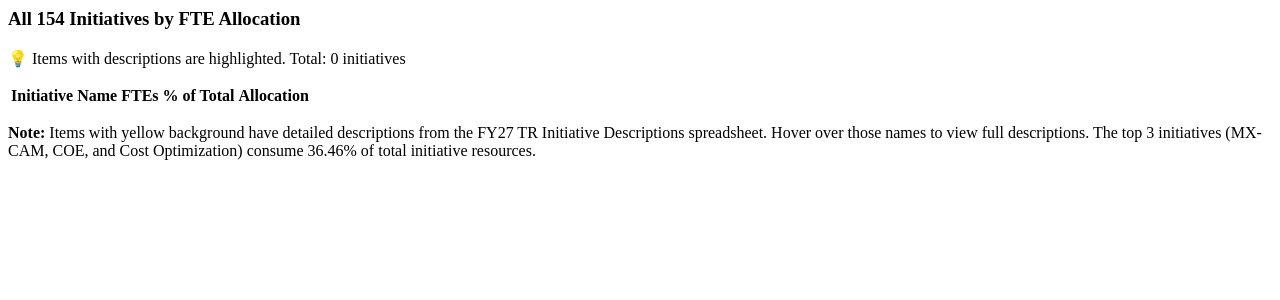
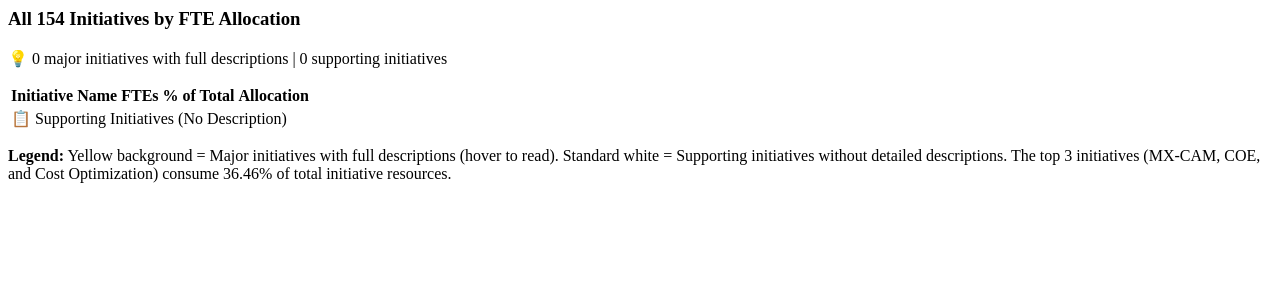
Before and after one commit to mgmccor/FinTech-FTE-Dashboard, a Python web app: template templates/initiatives.html in a window 1280 px wide. Shown: the top 300 px of the page. Run offline with Jinja, Linux system fonts and the light colour scheme; the template is opened without the code that fills it, so the values that code supplies are empty.

Commit message:
Feature: Group initiatives with and without descriptions separately
- Major initiatives with full descriptions appear first with yellow background
- Visual section divider separates them from supporting initiatives
- Supporting initiatives (no descriptions) grouped together below
- Updated static HTML, Flask templates for consistency
- Count display shows breakdown: X major + Y supporting initiatives

```diff
--- a/templates/initiatives.html
+++ b/templates/initiatives.html
@@ -1,6 +1,8 @@
 <div class="space-y-6">
     <h3 class="text-xl font-semibold text-[#1f2937]">All 154 Initiatives by FTE Allocation</h3>
-    <p class="text-sm text-[#6b7280] mb-4">💡 Items with descriptions are highlighted. Total: {{ initiatives | length }} initiatives</p>
+    {% set with_desc = initiatives | selectattr('description') | list %}
+    {% set without_desc = initiatives | rejectattr('description') | list %}
+    <p class="text-sm text-[#6b7280] mb-4">💡 {{ with_desc | length }} major initiatives with full descriptions | {{ without_desc | length }} supporting initiatives</p>
     <div class="bg-white rounded-lg shadow-md overflow-y-auto" style="max-height: 800px;">
         <table class="w-full">
             <thead>
@@ -12,18 +14,38 @@
                 </tr>
             </thead>
             <tbody>
-                {% for initiative in initiatives %}
-                <tr class="border-b border-[#e5e7eb] hover:bg-[#f9fafb] transition-colors group relative {% if initiative.description %}bg-yellow-50{% endif %}">
-                    <td class="px-6 py-4 font-medium text-[#1f2937] {% if initiative.description %}cursor-help{% endif %}" data-id="{{ initiative.id }}">
+                <!-- MAJOR INITIATIVES WITH DESCRIPTIONS -->
+                {% for initiative in with_desc %}
+                <tr class="border-b border-[#e5e7eb] hover:bg-[#f9fafb] transition-colors group relative bg-yellow-50">
+                    <td class="px-6 py-4 font-medium text-[#1f2937] cursor-help" data-id="{{ initiative.id }}">
                         {{ initiative.name }}
-                        {% if initiative.description %}
                         <!-- Tooltip -->
                         <div class="hidden group-hover:block absolute left-0 right-0 top-full bg-gray-900 text-white p-4 rounded-lg shadow-lg z-50 w-96 text-xs mt-2 pointer-events-none" style="white-space: normal; line-height: 1.4;">
                             <p class="font-semibold mb-2 text-[#ffc220]">{{ initiative.name }}</p>
                             <p class="text-gray-200">{{ initiative.description }}</p>
                         </div>
-                        {% endif %}
                     </td>
+                    <td class="px-6 py-4 text-right text-[#0053e2] font-semibold">{{ "%.2f" | format(initiative.fte) }}</td>
+                    <td class="px-6 py-4 text-right text-[#6b7280]">{{ "%.2f" | format(initiative.percent) }}%</td>
+                    <td class="px-6 py-4">
+                        <div class="w-full bg-gray-200 rounded-full h-2">
+                            <div class="progress-bar h-2 rounded-full" style="width: {{ initiative.percent }}%"></div>
+                        </div>
+                    </td>
+                </tr>
+                {% endfor %}
+
+                <!-- SECTION DIVIDER -->
+                <tr class="bg-gradient-to-r from-[#e5e7eb] to-[#e5e7eb]">
+                    <td colspan="4" class="px-6 py-3">
+                        <span class="text-sm font-semibold text-[#6b7280]">📋 Supporting Initiatives (No Description)</span>
+                    </td>
+                </tr>
+
+                <!-- SUPPORTING INITIATIVES WITHOUT DESCRIPTIONS -->
+                {% for initiative in without_desc %}
+                <tr class="border-b border-[#e5e7eb] hover:bg-[#f9fafb] transition-colors">
+                    <td class="px-6 py-4 font-medium text-[#6b7280]">{{ initiative.name }}</td>
                     <td class="px-6 py-4 text-right text-[#0053e2] font-semibold">{{ "%.2f" | format(initiative.fte) }}</td>
                     <td class="px-6 py-4 text-right text-[#6b7280]">{{ "%.2f" | format(initiative.percent) }}%</td>
                     <td class="px-6 py-4">
@@ -36,5 +58,5 @@
             </tbody>
         </table>
     </div>
-    <p class="text-sm text-[#6b7280] mt-6"><strong>Note:</strong> Items with yellow background have detailed descriptions from the FY27 TR Initiative Descriptions spreadsheet. Hover over those names to view full descriptions. The top 3 initiatives (MX-CAM, COE, and Cost Optimization) consume 36.46% of total initiative resources.</p>
+    <p class="text-sm text-[#6b7280] mt-6"><strong>Legend:</strong> Yellow background = Major initiatives with full descriptions (hover to read). Standard white = Supporting initiatives without detailed descriptions. The top 3 initiatives (MX-CAM, COE, and Cost Optimization) consume 36.46% of total initiative resources.</p>
 </div>
```
Also changed, not shown: FinTech-FTE-Dashboard.html (+32 -7 lines), index.html (+32 -7 lines).
